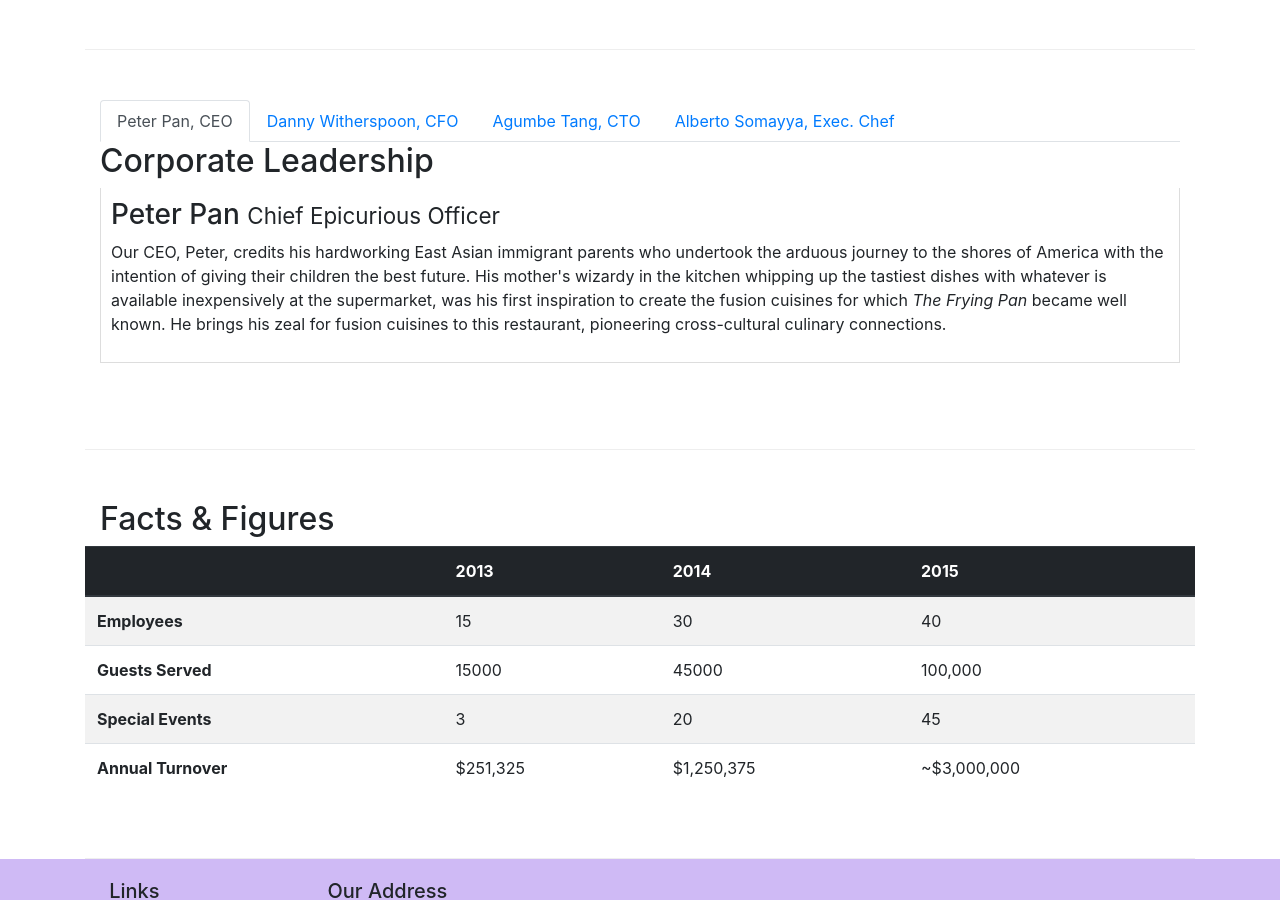
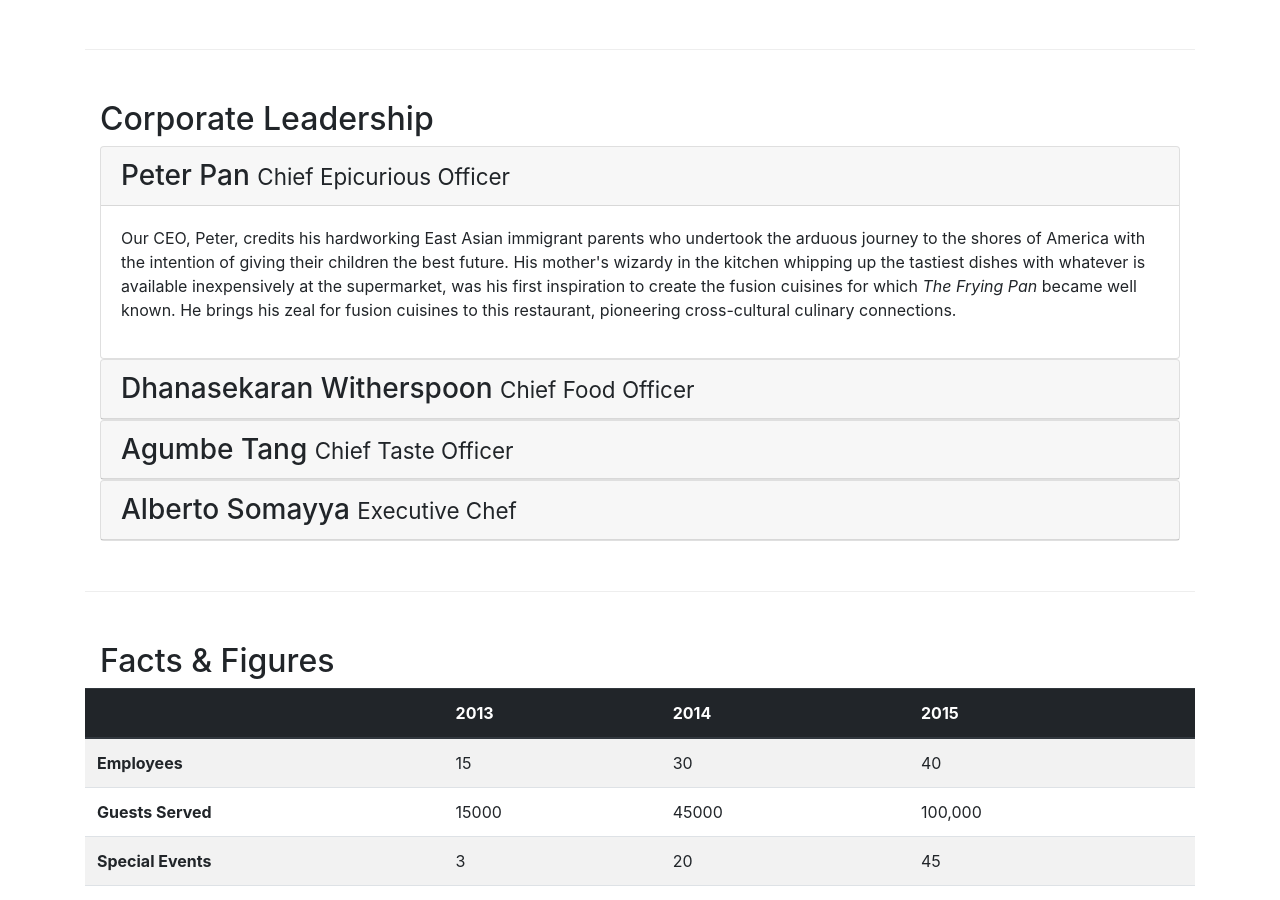
Before and after one commit to salihct/bootsrap, a website: page aboutus.html in a window 1280 px wide. Shown: the part 922-1822 px from the top of the page. Drawn offline with nearby package versions, Linux system fonts and the light colour scheme.

Commit message:
tool tips and model

```diff
--- a/aboutus.html
+++ b/aboutus.html
@@ -25,10 +25,10 @@
            <a class="navbar-brand" href="#"><img src="img/logo.png" height="30" width="41"></a>
            <div class="collapse navbar-collapse" id="Navbar">
             <ul class="navbar-nav mr-auto">
-                <li class="nav-item "><a class="nav-link" href="index.html"><span class="fa fa-home fa-lg"></span>Home</a></li>
-                <li class="nav-item active"><a class="nav-link" href="#"><span class="fa fa-info fa-lg"></span>About</a></li>
-                <li class="nav-item"><a class="nav-link" href="#"><span class="fa fa-list fa-lg"></span>Menu</a></li>
-                <li class="nav-item"><a class="nav-link" href="contactus.html"><span class="fa fa-address-card fa-lg"></span>Contact</a></li></ul>
+                <li class="nav-item "><a class="nav-link" href="index.html"><span class="fa fa-home fa-lg"></span> Home</a></li>
+                <li class="nav-item active"><a class="nav-link" href="#"><span class="fa fa-info fa-lg"></span> About</a></li>
+                <li class="nav-item"><a class="nav-link" href="#"><span class="fa fa-list fa-lg"></span> Menu</a></li>
+                <li class="nav-item"><a class="nav-link" href="contactus.html"><span class="fa fa-address-card fa-lg"></span> Contact</a></li></ul>
             </div>
         </div>
     </nav>
@@ -99,41 +99,64 @@
 
         <div class="row row-content">
             <div class="col-12">
-                <ul class="nav nav-tabs">
-                    <li class="nav-item">
-                      <a class="nav-link active" href="#peter"
-                        role="tab" data-toggle="tab">Peter Pan, CEO</a>
-                    </li>
-                    <li class="nav-item">
-                      <a class="nav-link" href="#danny" role="tab"
-                        data-toggle="tab">Danny Witherspoon, CFO</a>
-                    </li>
-                    <li class="nav-item">
-                      <a class="nav-link" href="#agumbe"role="tab"
-                        data-toggle="tab">Agumbe Tang, CTO</a>
-                    </li>
-                    <li class="nav-item">
-                      <a class="nav-link" href="#alberto" role="tab"
-                        data-toggle="tab">Alberto Somayya, Exec. Chef</a>
-                    </li>
-                </ul>
                 <h2>Corporate Leadership</h2>
-                <div class="tab-content">
-                    <div role="tabpanel" class="tab-pane fade show active" id="peter">
-                    <h3>Peter Pan <small>Chief Epicurious Officer</small></h3>
-                    <p class="d-none d-sm-block">Our CEO, Peter, credits his hardworking East Asian immigrant parents who undertook the arduous journey to the shores of America with the intention of giving their children the best future. His mother's wizardy in the kitchen whipping up the tastiest dishes with whatever is available inexpensively at the supermarket, was his first inspiration to create the fusion cuisines for which <em>The Frying Pan</em> became well known. He brings his zeal for fusion cuisines to this restaurant, pioneering cross-cultural culinary connections.</p>
+
+                <div class="accodion">
+                    <div class="card">
+                        <div class="card-header" role="tab" id="peterhead">
+                        <h3 class="mb-0">
+                            <a data-toggle="collapse" data-target="#peter">
+                            Peter Pan <small>Chief Epicurious Officer</small>
+                            </a>
+                        </h3>
+                        </div>
+                        <div class="collapse show" id="peter" data-parent="#accordion">
+                            <div class="card-body">
+                                <p class="d-none d-sm-block">Our CEO, Peter, credits his hardworking East Asian immigrant parents who undertook the arduous journey to the shores of America with the intention of giving their children the best future. His mother's wizardy in the kitchen whipping up the tastiest dishes with whatever is available inexpensively at the supermarket, was his first inspiration to create the fusion cuisines for which <em>The Frying Pan</em> became well known. He brings his zeal for fusion cuisines to this restaurant, pioneering cross-cultural culinary connections.</p>
+                            </div>
+                        </div>
                     </div>
-                    <div role="tabpanel" class="tab-pane fade show " id="danny">
-                    <h3>Dhanasekaran Witherspoon <small>Chief Food Officer</small></h3>
-                    <p class="d-none d-sm-block">Our CFO, Danny, as he is affectionately referred to by his colleagues, comes from a long established family tradition in farming and produce. His experiences growing up on a farm in the Australian outback gave him great appreciation for varieties of food sources. As he puts it in his own words, <em>Everything that runs, wins, and everything that stays, pays!</em></p>
+                    <div class="card">
+                        <div class="card-header" role="tab" id="dannyhead">
+                        <h3 class="mb-0">
+                            <a class="collapsed" data-toggle="collapse" data-target="#danny">
+                            Dhanasekaran Witherspoon <small>Chief Food Officer</small>
+                            </a>
+                        </h3>
+                        </div>
+                        <div class="collapse" id="danny" data-parent="#accordion">
+                            <div class="card-body">
+                                <p class="d-none d-sm-block">Our CFO, Danny, as he is affectionately referred to by his colleagues, comes from a long established family tradition in farming and produce. His experiences growing up on a farm in the Australian outback gave him great appreciation for varieties of food sources. As he puts it in his own words, <em>Everything that runs, wins, and everything that stays, pays!</em></p>
+                            </div>
+                        </div>
                     </div>
-                    <div role="tabpanel" class="tab-pane fade show " id="agumbe">
-                    <h3>Agumbe Tang <small>Chief Taste Officer</small></h3>
-                    <p class="d-none d-sm-block">Blessed with the most discerning gustatory sense, Agumbe, our CTO, personally ensures that every dish that we serve meets his exacting tastes. Our chefs dread the tongue lashing that ensues if their dish does not meet his exacting standards. He lives by his motto, <em>You click only if you survive my lick.</em></p>
+                    <div class="card">
+                        <div class="card-header" role="tab" id="agumbehead">
+                        <h3 class="mb-0">
+                            <a class="collapsed" data-toggle="collapse" data-target="#agumbe">
+                            Agumbe Tang <small>Chief Taste Officer</small>
+                            </a>
+                        </h3>
+                        </div>
+                        <div class="collapse" id="agumbe" data-parent="#accordion">
+                            <div class="card-body">
+                                <p class="d-none d-sm-block">Blessed with the most discerning gustatory sense, Agumbe, our CTO, personally ensures that every dish that we serve meets his exacting tastes. Our chefs dread the tongue lashing that ensues if their dish does not meet his exacting standards. He lives by his motto, <em>You click only if you survive my lick.</em></p>
+                            </div>
+                        </div>
                     </div>
-                    <div role="tabpanel" class="tab-pane fade show" id="alberto">
-                    <h3>Alberto Somayya <small>Executive Chef</small></h3>
-                    <p class="d-none d-sm-block">Award winning three-star Michelin chef with wide International experience having worked closely with whos-who in the culinary world, he specializes in creating mouthwatering Indo-Italian fusion experiences. He says, <em>Put together the cuisines from the two craziest cultures, and you get a winning hit! Amma Mia!</em></p>
+                    <div class="card">
+                        <div class="card-header" role="tab" id="albertohead">
+                        <h3 class="mb-0">
+                            <a class="collapsed" data-toggle="collapse" data-target="#alberto">
+                            Alberto Somayya <small>Executive Chef</small>
+                            </a>
+                        </h3>
+                        </div>
+                        <div class="collapse" id="alberto" data-parent="#accordion">
+                            <div class="card-body">
+                                <p class="d-none d-sm-block">Award winning three-star Michelin chef with wide International experience having worked closely with whos-who in the culinary world, he specializes in creating mouthwatering Indo-Italian fusion experiences. He says, <em>Put together the cuisines from the two craziest cultures, and you get a winning hit! Amma Mia!</em></p>
+                            </div>
+                        </div>
                     </div>
                 </div>
             </div>
```
Also changed, not shown: index.html (+51 -4 lines).
